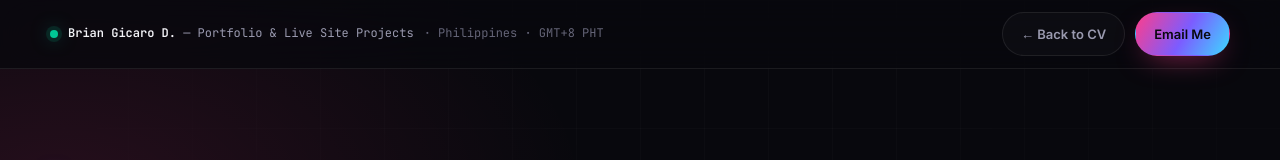
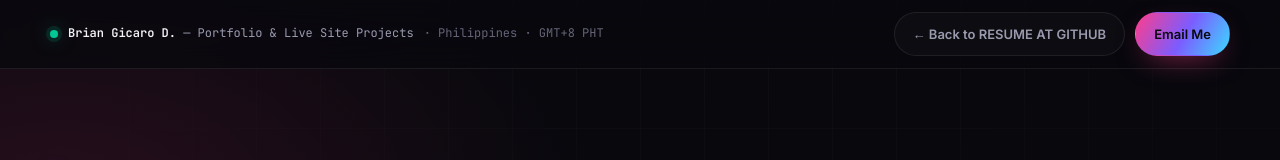
Before and after one commit to briangicaro2026WPwebsites-mockup/portfolio, a plain HTML site: page index.html in a window 1280 px wide. Shown: the top 160 px of the page. Drawn offline with Linux system fonts and the light colour scheme.

Commit message:
Update resume link and button text in index.html

```diff
--- a/index.html
+++ b/index.html
@@ -1872,11 +1872,11 @@
 
         <a
           class="btn btn-secondary"
-          href="https://briangicaro2026-profme-resume.netlify.app"
+          href="https://briangicaro2026wpwebsites-mockup.github.io/myresume/"
           target="_blank"
           rel="noopener noreferrer"
         >
-          ← Back to CV
+          ← Back to RESUME AT GITHUB
         </a>
 
         <a
```
